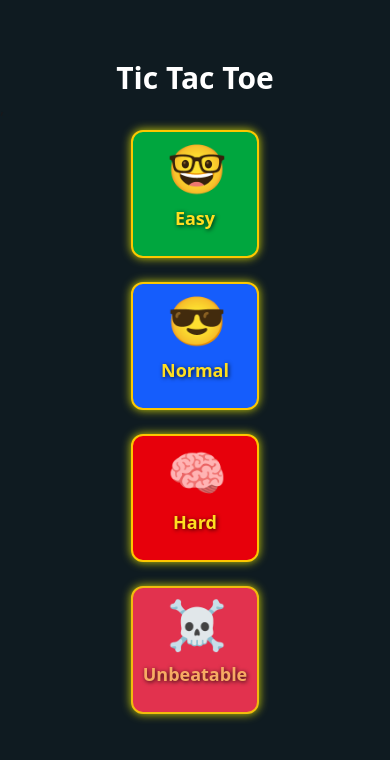
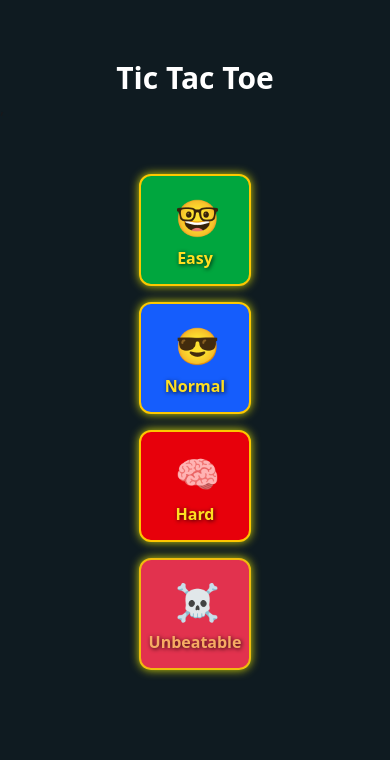
Before and after one commit to kEnmAz-just-chillguy/TicTacToe, a React (Vite) app: page /one-player in a window 390 px wide. Shown: the top 760 px of the page. Built offline with nearby package versions, Linux system fonts and the light colour scheme; a web font is replaced by a local one.

Commit message:
it's almost done

```diff
--- a/src/pages/OnePlayerPage.jsx
+++ b/src/pages/OnePlayerPage.jsx
@@ -1,14 +1,54 @@
-import React, { useEffect, useState } from 'react'
+import React, { useEffect, useRef, useState } from 'react'
 import circle_icon from "/circle.png"
 import cross_icon from "/cross.png"
 import ButtonUI from '../Components/UI/ButtonUI'
+import ClickSound from "/click.mp3"
+import lets from "/let'sk.m4a"
+import win  from  "/winn.mp3"
+import botwins  from  "/botwins.mp3"
+import Draw from "/Draw.mp3"
+import confetti from "canvas-confetti";
+
+
 
 function OnePlayerPage() {
+  const audioRef = useRef(new Audio(lets));
+  const clickSound = useRef(new Audio(ClickSound))
+  const audioRefWin = useRef(new Audio(win));
+  const audioRefBotWin = useRef(new Audio(botwins));
+  const audioRefDraw = useRef(new Audio(Draw));
+  const intervalRef = useRef(null);
+  const timeoutRef = useRef(null);
   const [level, setLevel] = useState("")
   const [board, setBoard] = useState(Array(9).fill(""))
   const [isTurn, setIsTurn] = useState(true)
   const [gameOver, setGameOver] = useState(false)
   const [winner, setWinner] = useState("")
+
+
+  const confettiWin = () => {
+    confetti({
+      particleCount: 400,
+      spread: 400,
+      origin: { y: 0.4 ,x: 0.15 }
+    });
+    confetti({
+      particleCount: 400,
+      spread: 400,
+      origin: { y: 0.4 ,x: 0.85 }
+    });
+  }
+
+  const winningEffect = () => {
+    confettiWin()
+    intervalRef.current = setInterval(() => {
+      confettiWin()
+    }, 1000);
+
+    timeoutRef.current = setTimeout(() => {
+      clearInterval(intervalRef.current)
+    }, 4000);
+  }
 
 
   useEffect(() => {
@@ -22,18 +62,23 @@ function OnePlayerPage() {
   const toggle = (index) => {
     if (board[index] !== "" || !isTurn || gameOver) return
     const newBoard = [...board]
+    clickSound.current.currentTime = 0
+    clickSound.current.play()
     newBoard[index] = "x"
     const win = checkWinner(newBoard)
     if (win) {
       setGameOver(true)
       setBoard(newBoard)
       setWinner("x")
+      audioRefWin.current.play()
+      winningEffect()
       return
     }
 
     if (getEmptyIndexes(newBoard).length === 0) {
       setGameOver(true)
       setBoard(newBoard)
+      audioRefDraw.current.play()
       setWinner("draw")
       return
     }
@@ -74,15 +119,19 @@ function OnePlayerPage() {
 
         const next = [...prev];
         next[moveIndex] = "o";
+        clickSound.current.currentTime = 0
+        clickSound.current.play()
 
         const win = checkWinner(next);
         if (win) {
           setGameOver(true);
           setWinner("o");
+          audioRefBotWin.current.play()
         } else if (getEmptyIndexes(next).length === 0) {
 
           setGameOver(true);
           setWinner("draw");
+          audioRefDraw.current.play()
         }
 
         return next;
@@ -193,118 +242,204 @@ const bestMoveIndex = (board, me = "o", opp = "x") => {
     <>
     {!level ? (
       <div className="select-none">
-          <div className="fixed top-1/2 left-1/2 transform -translate-x-1/2 -translate-y-1/2 w-full px-4">
-            <div className="flex flex-col sm:flex-row gap-6 sm:gap-16 items-center justify-center ">
-              <div className="bg-green-600 w-32 h-32 sm:w-40 sm:h-40 md:w-48 md:h-48 rounded-xl text-center border-2 sm:border-4 border-yellow-400 shadow-[0_0_10px_rgba(255,255,0,0.8)] hover:scale-105 hover:shadow-[0_0_20px_rgba(255,255,0,1)] transition-all duration-300">
-                <button onClick={() => setLevel("easy")} className="text-center group">
-                  <div className="flex flex-col items-center gap-3">
-                    <div className="mt-3 w-14 sm:w-20 md:w-24 text-5xl sm:text-6xl md:text-7xl transition-transform duration-300 group-hover:scale-110">🤓</div>
-                    <p className="font-bold text-lg sm:text-2xl md:text-3xl text-yellow-300 drop-shadow-[1px_1px_2px_rgba(0,0,0,0.8)] select-none">Easy</p>
+        <div className="fixed top-1/2 left-1/2 transform -translate-x-1/2 -translate-y-1/2 w-full px-2 sm:px-4">
+          <div className="flex flex-col sm:flex-row gap-4 xs:gap-6 sm:gap-16 items-center justify-center">
+            {/* Easy */}
+            <div className="bg-green-600
+                            w-28 h-28 xs:w-32 xs:h-32
+                            sm:w-40 sm:h-40 md:w-48 md:h-48
+                            rounded-xl text-center border-2 sm:border-4 border-yellow-400
+                            shadow-[0_0_10px_rgba(255,255,0,0.8)]
+                            hover:scale-105 hover:shadow-[0_0_20px_rgba(255,255,0,1)]
+                            transition-all duration-300">
+              <button onClick={() => setLevel("easy")} className="text-center group w-full h-full">
+                <div className="flex flex-col items-center gap-2 xs:gap-3">
+                  <div className="mt-2 xs:mt-3
+                                  w-10 xs:w-14 sm:w-20 md:w-24
+                                  text-4xl xs:text-5xl sm:text-6xl md:text-7xl
+                                  transition-transform duration-300 group-hover:scale-110">🤓</div>
+                  <p className="font-bold text-base xs:text-lg sm:text-2xl md:text-3xl
+                                text-yellow-300 drop-shadow-[1px_1px_2px_rgba(0,0,0,0.8)] select-none">Easy</p>
                 </div>
               </button>
             </div>
-              <div className="bg-blue-600 w-32 h-32 sm:w-40 sm:h-40 md:w-48 md:h-48 rounded-xl text-center border-2 sm:border-4 border-yellow-400 shadow-[0_0_10px_rgba(255,255,0,0.8)] hover:scale-105 hover:shadow-[0_0_20px_rgba(255,255,0,1)] transition-all duration-300">
-                <button onClick={() => setLevel("normal")} className="text-center group">
-                  <div className="flex flex-col items-center gap-3">
-                    <div className="mt-3 w-14 sm:w-20 md:w-24 text-5xl sm:text-6xl md:text-7xl transition-transform duration-300 group-hover:scale-110">😎</div>
-                    <p className="font-bold text-lg sm:text-2xl md:text-3xl text-yellow-300 drop-shadow-[1px_1px_2px_rgba(0,0,0,0.8)] select-none">Normal</p>
+
+            {/* Normal */}
+            <div className="bg-blue-600
+                            w-28 h-28 xs:w-32 xs:h-32
+                            sm:w-40 sm:h-40 md:w-48 md:h-48
+                            rounded-xl text-center border-2 sm:border-4 border-yellow-400
+                            shadow-[0_0_10px_rgba(255,255,0,0.8)]
+                            hover:scale-105 hover:shadow-[0_0_20px_rgba(255,255,0,1)]
+                            transition-all duration-300">
+              <button onClick={() => setLevel("normal")} className="text-center group w-full h-full">
+                <div className="flex flex-col items-center gap-2 xs:gap-3">
+                  <div className="mt-2 xs:mt-3
+                                  w-10 xs:w-14 sm:w-20 md:w-24
+                                  text-4xl xs:text-5xl sm:text-6xl md:text-7xl
+                                  transition-transform duration-300 group-hover:scale-110">😎</div>
+                  <p className="font-bold text-base xs:text-lg sm:text-2xl md:text-3xl
+                                text-yellow-300 drop-shadow-[1px_1px_2px_rgba(0,0,0,0.8)] select-none">Normal</p>
                 </div>
               </button>
             </div>
-              <div className="bg-red-600 w-32 h-32 sm:w-40 sm:h-40 md:w-48 md:h-48 rounded-xl text-center border-2 sm:border-4 border-yellow-400 shadow-[0_0_10px_rgba(255,255,0,0.8)] hover:scale-105 hover:shadow-[0_0_20px_rgba(255,255,0,1)] transition-all duration-300">
-                <button onClick={() => setLevel("hard")} className="group">
-                  <div className="flex flex-col items-center gap-3">
-                    <div className="mt-3 w-14 sm:w-20 md:w-24 text-5xl sm:text-6xl md:text-7xl transition-transform duration-300 group-hover:scale-110">🧠</div>
-                    <p className="font-bold text-lg sm:text-2xl md:text-3xl text-yellow-300 drop-shadow-[1px_1px_2px_rgba(0,0,0,0.8)] select-none">Hard</p>
+
+            {/* Hard */}
+            <div className="bg-red-600
+                            w-28 h-28 xs:w-32 xs:h-32
+                            sm:w-40 sm:h-40 md:w-48 md:h-48
+                            rounded-xl text-center border-2 sm:border-4 border-yellow-400
+                            shadow-[0_0_10px_rgba(255,255,0,0.8)]
+                            hover:scale-105 hover:shadow-[0_0_20px_rgba(255,255,0,1)]
+                            transition-all duration-300">
+              <button onClick={() => setLevel("hard")} className="group w-full h-full">
+                <div className="flex flex-col items-center gap-2 xs:gap-3">
+                  <div className="mt-2 xs:mt-3
+                                  w-10 xs:w-14 sm:w-20 md:w-24
+                                  text-4xl xs:text-5xl sm:text-6xl md:text-7xl
+                                  transition-transform duration-300 group-hover:scale-110">🧠</div>
+                  <p className="font-bold text-base xs:text-lg sm:text-2xl md:text-3xl
+                                text-yellow-300 drop-shadow-[1px_1px_2px_rgba(0,0,0,0.8)] select-none">Hard</p>
                 </div>
               </button>
             </div>
-              <div className="bg-red-600 w-32 h-32 sm:w-40 sm:h-40 md:w-48 md:h-48 rounded-xl text-center border-2 sm:border-4 border-yellow-400 shadow-[0_0_10px_rgba(255,255,0,0.8)] hover:scale-105 hover:shadow-[0_0_20px_rgba(255,255,0,1)] transition-all duration-300 animate-[boxshift_6s_linear_infinite]">
-  <button onClick={() => setLevel('unbeatable')} className="group">
-    <div className="flex flex-col items-center gap-3">
-      <div className="mt-3 w-14 sm:w-20 md:w-24 text-5xl sm:text-6xl md:text-7xl transition-transform duration-300 group-hover:scale-110">☠</div>
-      <p className="font-bold text-lg sm:text-2xl md:text-3xl drop-shadow-[1px_1px_2px_rgba(0,0,0,0.8)] select-none animate-[textshift_6s_linear_infinite]">
+
+            {/* Unbeatable */}
+            <div className="bg-red-600
+                            w-28 h-28 xs:w-32 xs:h-32
+                            sm:w-40 sm:h-40 md:w-48 md:h-48
+                            rounded-xl text-center border-2 sm:border-4 border-yellow-400
+                            shadow-[0_0_10px_rgba(255,255,0,0.8)]
+                            hover:scale-105 hover:shadow-[0_0_20px_rgba(255,255,0,1)]
+                            transition-all duration-300 animate-[boxshift_6s_linear_infinite]">
+              <button onClick={() => setLevel('unbeatable')} className="group w-full h-full">
+                <div className="flex flex-col items-center gap-2 xs:gap-3">
+                  <div className="mt-2 xs:mt-3
+                                  w-10 xs:w-14 sm:w-20 md:w-24
+                                  text-4xl xs:text-5xl sm:text-6xl md:text-7xl
+                                  transition-transform duration-300 group-hover:scale-110">☠</div>
+                  <p className="font-bold text-base xs:text-lg sm:text-2xl md:text-3xl
+                                drop-shadow-[1px_1px_2px_rgba(0,0,0,0.8)] select-none
+                                animate-[textshift_6s_linear_infinite]">
                     Unbeatable
                   </p>
                 </div>
               </button>
             </div>
+          </div>
+        </div>
 
         <style jsx>{`
           @keyframes boxshift {
-    0%   { background-color: rgb(220,38,38); border-color: rgb(234,179,8); }   /* красный + жёлтый */
-    25%  { background-color: rgb(34,197,94); border-color: rgb(59,130,246); } /* зелёный + синий */
-    50%  { background-color: rgb(59,130,246); border-color: rgb(236,72,153); }/* синий + розовый */
-    75%  { background-color: rgb(236,72,153); border-color: rgb(250,204,21); }/* розовый + жёлтый */
-    100% { background-color: rgb(220,38,38); border-color: rgb(234,179,8); }  /* обратно красный */
+            0%   { background-color: rgb(220,38,38); border-color: rgb(234,179,8); }
+            25%  { background-color: rgb(34,197,94); border-color: rgb(59,130,246); }
+            50%  { background-color: rgb(59,130,246); border-color: rgb(236,72,153); }
+            75%  { background-color: rgb(236,72,153); border-color: rgb(250,204,21); }
+            100% { background-color: rgb(220,38,38); border-color: rgb(234,179,8); }
           }
 
           @keyframes textshift {
-    0%   { color: rgb(253,224,71); }  /* жёлтый */
-    25%  { color: rgb(34,197,94); }  /* зелёный */
-    50%  { color: rgb(59,130,246); } /* синий */
-    75%  { color: rgb(236,72,153); } /* розовый */
-    100% { color: rgb(253,224,71); } /* снова жёлтый */
+            0%   { color: rgb(253,224,71); }
+            25%  { color: rgb(34,197,94); }
+            50%  { color: rgb(59,130,246); }
+            75%  { color: rgb(236,72,153); }
+            100% { color: rgb(253,224,71); }
           }
         `}</style>
-
-
-            </div>
-          </div>
       </div>
     ) : (
-        <div className="flex flex-col items-center px-4 w-full">
-          <div className="flex flex-col items-center gap-5 mt-6">
-            <p className="text-white font-bold text-xl sm:text-2xl md:text-3xl text-center min-h-[2.5rem] sm:min-h-[3rem]"> {winner === "draw" ? "Draw" : winner ? `${winner.toUpperCase()} has won the game` : ""}</p>
+      <div className="flex flex-col items-center px-2 sm:px-4 w-full">
+        {/* Заголовок */}
+        <div className="flex flex-col items-center gap-3 xs:gap-5 mt-4 sm:mt-6">
+          <p className="text-white font-bold
+                        text-lg xs:text-xl sm:text-2xl md:text-3xl
+                        text-center min-h-[2rem] xs:min-h-[2.5rem] sm:min-h-[3rem]">
+            {winner === "draw" ? "Draw" : winner ? `${winner.toUpperCase()} has won the game` : ""}
+          </p>
         </div>
-          <div className="flex justify-center mt-6 mb-6 w-full">
-            <div className="grid grid-cols-3 gap-2 sm:gap-3">
+
+        {/* Игровое поле */}
+        <div className="flex justify-center mt-4 sm:mt-6 mb-4 sm:mb-6 w-full">
+          <div className="grid grid-cols-3 gap-1 xs:gap-2 sm:gap-3">
             {board.map((value, index) => (
-                <div key={index} onClick={() => toggle(index)} className="select-none rounded-xl border-2 border-black bg-[#1f3540] w-[80px] h-[80px] sm:w-[110px] sm:h-[110px] md:w-[140px] md:h-[140px] lg:w-[170px] lg:h-[170px] flex items-center justify-center">
-                  {value === "x" && <img src={cross_icon} className="w-[40px] sm:w-[55px] md:w-[75px] lg:w-[95px]" />}
-                  {value === "o" && <img src={circle_icon} className="w-[40px] sm:w-[55px] md:w-[75px] lg:w-[95px]" />}
+              <div
+                key={index}
+                onClick={() => toggle(index)}
+                className="select-none rounded-xl border-2 border-black bg-[#1f3540]
+                           w-[65px] h-[65px] xs:w-[80px] xs:h-[80px]
+                           sm:w-[110px] sm:h-[110px] md:w-[140px] md:h-[140px] lg:w-[170px] lg:h-[170px]
+                           flex items-center justify-center"
+              >
+                {value === "x" && (
+                  <img src={cross_icon} className="w-[30px] xs:w-[40px] sm:w-[55px] md:w-[75px] lg:w-[95px]" />
+                )}
+                {value === "o" && (
+                  <img src={circle_icon} className="w-[30px] xs:w-[40px] sm:w-[55px] md:w-[75px] lg:w-[95px]" />
+                )}
               </div>
             ))}
           </div>
         </div>
-          <div className='flex flex-col sm:flex-row items-center justify-center gap-4 sm:gap-10 w-full max-w-[600px] px-4'>
+
+        {/* Кнопки */}
+        <div className="flex flex-col sm:flex-row items-center justify-center
+                        gap-3 xs:gap-5 sm:gap-10 w-full max-w-[600px] px-2 sm:px-4">
+          {/* Go Back */}
           <button
-        onClick={() => window.history.back()}
-        className="bg-[hsl(49,98%,60%)] text-center w-40 sm:w-48 h-12 sm:h-14 mt-2 sm:mt-5
-                   rounded-2xl relative text-white text-lg sm:text-xl font-semibold group overflow-hidden"
+            onClick={() => {
+              window.history.back()
+              audioRefDraw.current.pause()
+              audioRefWin.current.pause()
+              audioRefDraw.current.currentTime = 0
+              audioRefWin.current.currentTime = 0
+            }}
+            className="bg-[hsl(49,98%,60%)] text-center
+                       w-32 h-10 xs:w-36 xs:h-11
+                       sm:w-48 sm:h-14 mt-2 sm:mt-5
+                       rounded-2xl relative text-white
+                       text-base xs:text-lg sm:text-xl font-semibold group overflow-hidden"
             type="button"
           >
-        <div className="bg-red-600 rounded-xl h-10 sm:h-12 w-1/4 flex items-center justify-center
+            <div className="bg-red-600 rounded-xl h-8 xs:h-9 sm:h-12 w-1/4 flex items-center justify-center
                             absolute left-1 top-[4px] group-hover:w-[90%] z-10 duration-500">
-          <svg xmlns="http://www.w3.org/2000/svg" viewBox="0 0 1024 1024" height="22px" width="22px">
+              <svg xmlns="http://www.w3.org/2000/svg" viewBox="0 0 1024 1024"
+                   className="h-[18px] w-[18px] xs:h-[20px] xs:w-[20px] sm:h-[22px] sm:w-[22px]">
                 <path d="M224 480h640a32 32 0 1 1 0 64H224a32 32 0 0 1 0-64z" fill="#000000" />
                 <path d="m237.248 512 265.408 265.344a32 32 0 0 1-45.312 45.312l-288-288a32 32 0 0 1 0-45.312l288-288a32 32 0 1 1 45.312 45.312L237.248 512z" fill="#000000" />
               </svg>
             </div>
-        <p
-          className="translate-x-2 font-semibold text-lg sm:text-xl"
-          style={{ textShadow: "2px 2px rgb(116,116,116)" }}
-        >
+            <p className="translate-x-2 font-semibold text-base xs:text-lg sm:text-xl"
+               style={{ textShadow: "2px 2px rgb(116,116,116)" }}>
               Go Back
             </p>
           </button>
+
+          {/* Restart */}
           <ButtonUI onCustomClick={() => {
             setBoard(Array(9).fill(""))
             setWinner("")
             setIsTurn(true)
             setGameOver(false)
+            audioRef.current.play();
+            audioRefDraw.current.pause()
+            audioRefWin.current.pause()
+            audioRefDraw.current.currentTime = 0
+            audioRefWin.current.currentTime = 0
+            clearInterval(intervalRef.current);
+            clearTimeout(timeoutRef.current);
+            intervalRef.current = null;
+            timeoutRef.current = null;
 
             if (level === "unbeatable") {
               setIsTurn(false);
               setTimeout(botMove, 100);
             }
-
           }}/>
         </div>
       </div>
-
     )}
   </>
+
   )
 }
 
```
Also changed, not shown: src/pages/HomePage.jsx (+4 -8 lines), 1 other file (tests, documents, lock files or other folders). Lines whose indentation alone changed are shown as unchanged.
